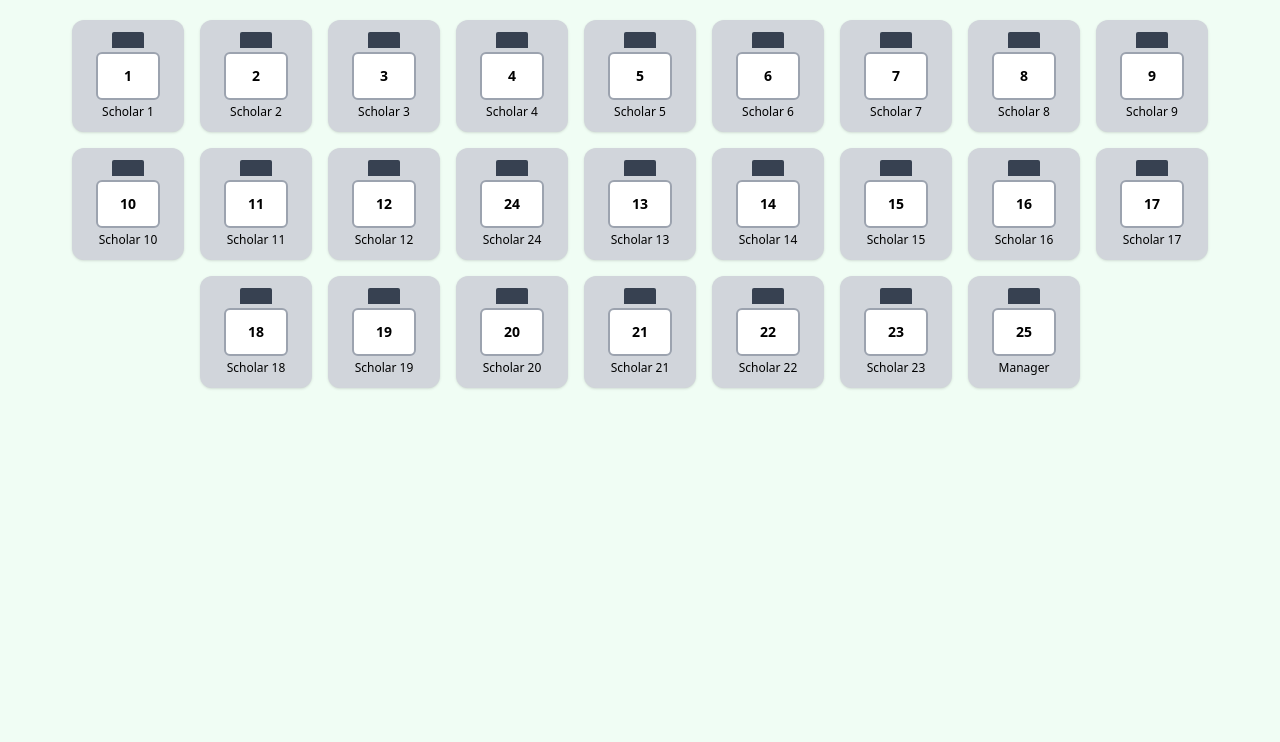
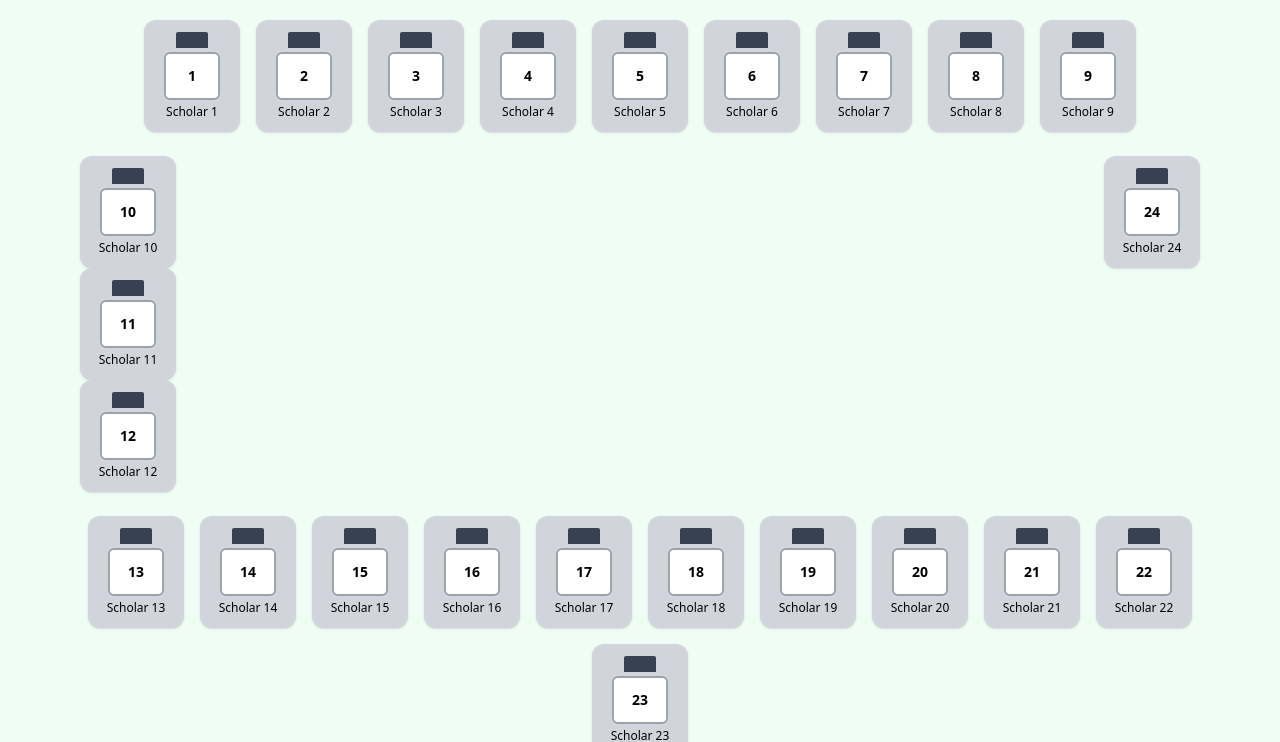
Before and after one commit to nikhilx18/Library-seat-status, a plain HTML site: page index.html in a window 1280 px wide. Shown: the part 64-806 px from the top of the page. Drawn offline with nearby package versions, Linux system fonts and the light colour scheme.

Commit message:
Update index.html

```diff
--- a/index.html
+++ b/index.html
@@ -2,12 +2,32 @@
 <head>
   <meta charset="UTF-8">
   <meta name="viewport" content="width=device-width, initial-scale=1.0">
-  <title>Library Classroom Layout</title>
+  <title>Library Seat Layout</title>
   <script src="https://cdn.tailwindcss.com"></script>
 </head>
 <body class="bg-green-50 min-h-screen py-6">
-  <h1 class="text-3xl font-bold text-center mb-6">Library Scholar Desk Status</h1>  <div class="flex flex-wrap justify-center gap-4 max-w-6xl mx-auto">
-    <!-- Seats will be injected here -->
+  <h1 class="text-3xl font-bold text-center mb-6">Library Scholar Desk Status</h1>  <div class="space-y-6 max-w-6xl mx-auto px-4">
+    <!-- Row 1: Seats 1–9 -->
+    <div class="flex flex-wrap justify-center gap-4">
+      <!-- injected dynamically -->
+    </div><!-- Row 2: Seats 10–12 and 24 in corner -->
+<div class="flex flex-wrap justify-center items-start gap-4">
+  <div class="flex gap-4">
+    <div class="row-2" data-seats="10,11,12"></div>
+  </div>
+  <div class="ml-auto" data-seats="24"></div>
+</div>
+
+<!-- Row 3: Seats 13–23 -->
+<div class="flex flex-wrap justify-center gap-4">
+  <!-- injected dynamically -->
+</div>
+
+<!-- Row 4: Manager Seat -->
+<div class="flex justify-center mt-10">
+  <div data-seats="25"></div>
+</div>
+
   </div>  <!-- Modal -->  <div id="seatModal" class="fixed inset-0 bg-black bg-opacity-50 flex items-center justify-center hidden">
     <div class="bg-white rounded-xl p-6 w-full max-w-md relative">
       <button onclick="closeModal()" class="absolute top-2 right-3 text-2xl text-gray-600">&times;</button>
@@ -40,25 +60,45 @@
       { number: 25, name: "Manager" },
     ];
 
-    const grid = document.querySelector(".flex.flex-wrap");
+    const rows = document.querySelectorAll("[data-seats]");
+    const flexRows = document.querySelectorAll(".flex.flex-wrap");
     const modal = document.getElementById("seatModal");
     const modalSeatName = document.getElementById("modalSeatName");
     const lastUpdatedText = document.getElementById("lastUpdated");
     let currentSeat = null;
 
+    function renderSeat(seat) {
+      const div = document.createElement("div");
+      div.className = "w-24 h-28 bg-gray-300 rounded-xl flex flex-col items-center justify-center shadow hover:scale-105 transition cursor-pointer";
+      div.style.backgroundColor = seat.color || "#d1d5db";
+      div.innerHTML = `
+        <div class='w-8 h-4 bg-gray-700 mb-1 rounded-t-sm'></div>
+        <div class='w-14 h-12 bg-white border-2 border-gray-400 rounded-md flex items-center justify-center text-sm font-semibold'>${seat.number}</div>
+        <span class='text-xs mt-1 text-center'>${seat.name}</span>
+      `;
+      div.onclick = () => openModal(seat);
+      return div;
+    }
+
     function renderSeats() {
-      grid.innerHTML = "";
+      flexRows[0].innerHTML = ""; // seats 1–9
+      flexRows[2].innerHTML = ""; // seats 13–23
+
       seatData.forEach(seat => {
-        const div = document.createElement("div");
-        div.className = "w-28 h-28 bg-gray-300 rounded-xl flex flex-col items-center justify-center shadow hover:scale-105 transition cursor-pointer";
-        div.style.backgroundColor = seat.color || "#d1d5db";
-        div.innerHTML = `
-          <div class='w-8 h-4 bg-gray-700 mb-1 rounded-t-sm'></div>
-          <div class='w-16 h-12 bg-white border-2 border-gray-400 rounded-md flex items-center justify-center text-sm font-semibold'>${seat.number}</div>
-          <span class='text-xs mt-1 text-center'>${seat.name}</span>
-        `;
-        div.onclick = () => openModal(seat);
-        grid.appendChild(div);
+        if (seat.number >= 1 && seat.number <= 9) {
+          flexRows[0].appendChild(renderSeat(seat));
+        } else if (seat.number >= 13 && seat.number <= 23) {
+          flexRows[2].appendChild(renderSeat(seat));
+        }
+      });
+
+      rows.forEach(row => {
+        const seats = row.dataset.seats.split(",").map(s => parseInt(s.trim()));
+        row.innerHTML = "";
+        seats.forEach(num => {
+          const seat = seatData.find(s => s.number === num);
+          if (seat) row.appendChild(renderSeat(seat));
+        });
       });
     }
 
```
